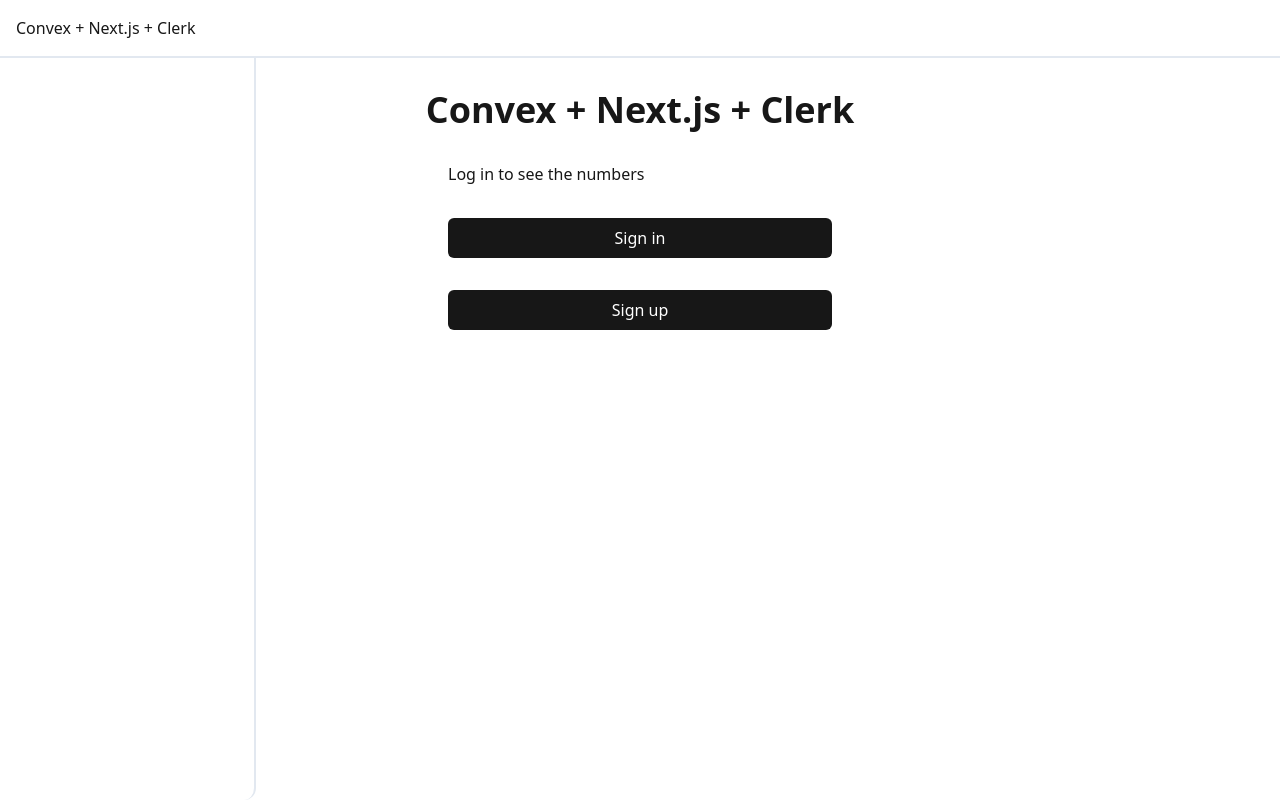
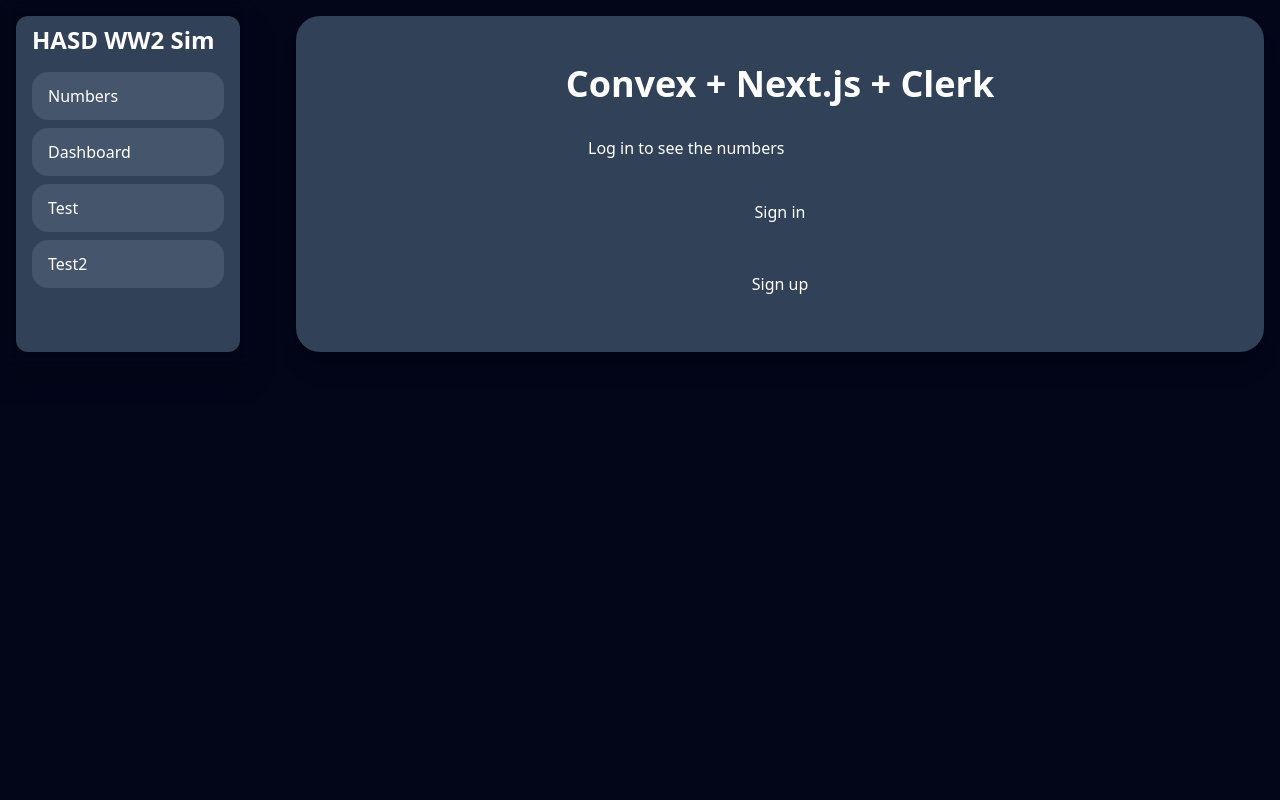
Before and after one commit to aamirazad/wwii-sim, a Next.js app: page /numbers in a window 1280 px wide. Built offline with nearby package versions, Linux system fonts and the light colour scheme; no server answers.

Commit message:
feat: basic sidebar

```diff
--- a/src/app/layout.tsx
+++ b/src/app/(island)/layout.tsx
@@ -1,8 +1,9 @@
 import type { Metadata } from "next";
-import "./globals.css";
+import "../globals.css";
 import { ClerkProvider } from "@clerk/nextjs";
 import ConvexClientProvider from "@/components/ConvexClientProvider";
 import Sidebar from "@/components/Sidebar";
+import BodyIsland from "@/components/BodyIsland";
 
 export const metadata: Metadata = {
 	title: "HASD WW2 Sim",
@@ -19,12 +20,16 @@
 	children: React.ReactNode;
 }>) {
 	return (
-		<html suppressHydrationWarning={true} lang="en">
-			<body>
+		<html
+			suppressHydrationWarning={true}
+			className="dark text-white bg-slate-950"
+			lang="en"
+		>
+			<body className="flex gap-6">
 				<ClerkProvider dynamic>
 					<ConvexClientProvider>
 						<Sidebar />
-						{children}
+						<BodyIsland>{children}</BodyIsland>
 					</ConvexClientProvider>
 				</ClerkProvider>
 			</body>
--- a/src/app/numbers/page.tsx
+++ b/src/app/(island)/numbers/page.tsx
@@ -13,11 +13,8 @@
 export default function Home() {
 	return (
 		<>
-			<header className="sticky top-0 z-10 flex flex-row items-center justify-between border-slate-200 border-b-2 bg-background p-4 dark:border-slate-800">
-				Convex + Next.js + Clerk
+			<main className="flex flex-col gap-8 p-8">
 				<UserButton />
-			</header>
-			<main className="flex flex-col gap-8 p-8">
 				<h1 className="text-center font-bold text-4xl">
 					Convex + Next.js + Clerk
 				</h1>
--- /dev/null
+++ b/src/app/(island)/test/data.ts
@@ -0,0 +1,8 @@
+export default [
+	{
+		id: "1",
+		title: "First video",
+		description: "Video description",
+		image: "blue",
+	},
+];
--- /dev/null
+++ b/src/app/(island)/test/page.tsx
@@ -0,0 +1,23 @@
+"use client";
+
+import { ViewTransition, useState, startTransition } from "react";
+import { Video, Thumbnail, FullscreenVideo } from "./Video";
+import videos from "./data";
+
+export default function Component() {
+	const [fullscreen, setFullscreen] = useState(false);
+	if (fullscreen) {
+		return (
+			<FullscreenVideo
+				video={videos[0]}
+				onExit={() => startTransition(() => setFullscreen(false))}
+			/>
+		);
+	}
+	return (
+		<Video
+			video={videos[0]}
+			onClick={() => startTransition(() => setFullscreen(true))}
+		/>
+	);
+}
--- /dev/null
+++ b/src/app/(island)/test2/page.tsx
@@ -0,0 +1,9 @@
+import { ViewTransition } from "react";
+
+export default function TestPage() {
+	return (
+		<ViewTransition name="title">
+			<div className="text-2xl">Test2 Page</div>
+		</ViewTransition>
+	);
+}
--- a/src/app/globals.css
+++ b/src/app/globals.css
@@ -1,26 +1,4 @@
 /** biome-ignore-all lint/suspicious/noUnknownAtRules: tailwind magic */
 @import "tailwindcss";
 
-:root {
-	--background: #ffffff;
-	--foreground: #171717;
-}
-
-@theme inline {
-	--color-background: var(--background);
-	--color-foreground: var(--foreground);
-	--font-sans: var(--font-geist-sans);
-	--font-mono: var(--font-geist-mono);
-}
-
-@media (prefers-color-scheme: dark) {
-	:root {
-		--background: #0a0a0a;
-		--foreground: #ededed;
-	}
-}
-
-body {
-	color: var(--foreground);
-	background: var(--background);
-}
+@custom-variant dark (&:where(.dark, .dark *));
--- /dev/null
+++ b/src/components/BodyIsland.tsx
@@ -0,0 +1,11 @@
+export default function BodyIsland({
+	children,
+}: {
+	children: React.ReactNode;
+}) {
+	return (
+		<main className="flex-1 rounded-3xl shadow-xl p-4 bg-slate-700 m-4">
+			{children}
+		</main>
+	);
+}
--- /dev/null
+++ b/src/components/Links.tsx
@@ -0,0 +1,29 @@
+import Link from "next/link";
+
+export function InlineLink({
+	children,
+	href,
+	className,
+	rel,
+	target,
+}: {
+	children: React.ReactNode;
+	href: string;
+	className?: string;
+	rel?: string;
+	target?: string;
+}) {
+	return (
+		<Link
+			className={
+				"underline underline-offset-5 hover:opacity-80" +
+				(className ? ` ${className}` : "")
+			}
+			href={href}
+			rel={rel}
+			target={target}
+		>
+			{children}
+		</Link>
+	);
+}
--- a/src/components/Sidebar.tsx
+++ b/src/components/Sidebar.tsx
@@ -1,9 +1,40 @@
+import Link from "next/link";
+
 export default function Sidebar() {
 	return (
-		// The sidebar should be so ounded that it looks like an island on the side, not touching or comling close to the left or top edgesi
-		//
-		<div className="fixed top-0 left-0 h-full w-64 rounded-xl border-slate-200 border-r-2 bg-background p-4 dark:border-slate-800">
-			<h2 className="mb-4 font-bold text-2xl">Sidebar</h2>
-		</div>
+		// The sidebar should be so rounded that it looks like an island on the side, not touching or comling close to the left or top edges
+
+		<aside className="w-64 backdrop-blur-md shadow-xl p-4 flex flex-col justify-between">
+			<div className="rounded-xl bg-slate-200 dark:bg-slate-700 px-4 py-2 h-full">
+				<h2 className="mb-4 font-bold text-2xl">
+					<Link href="/">HASD WW2 Sim</Link>
+				</h2>
+				<ul className="space-y-2">
+					<ListItem href="/numbers">Numbers</ListItem>
+					<ListItem href="/dashboard">Dashboard</ListItem>
+					<ListItem href="/test">Test</ListItem>
+					<ListItem href="/test2">Test2</ListItem>
+				</ul>
+			</div>
+		</aside>
 	);
 }
+
+function ListItem({
+	children,
+	href,
+}: {
+	children: React.ReactNode;
+	href: string;
+}) {
+	return (
+		<li>
+			<Link
+				href={href}
+				className="block items-center px-4 py-3 rounded-2xl bg-slate-600"
+			>
+				{children}
+			</Link>
+		</li>
+	);
+}
```
